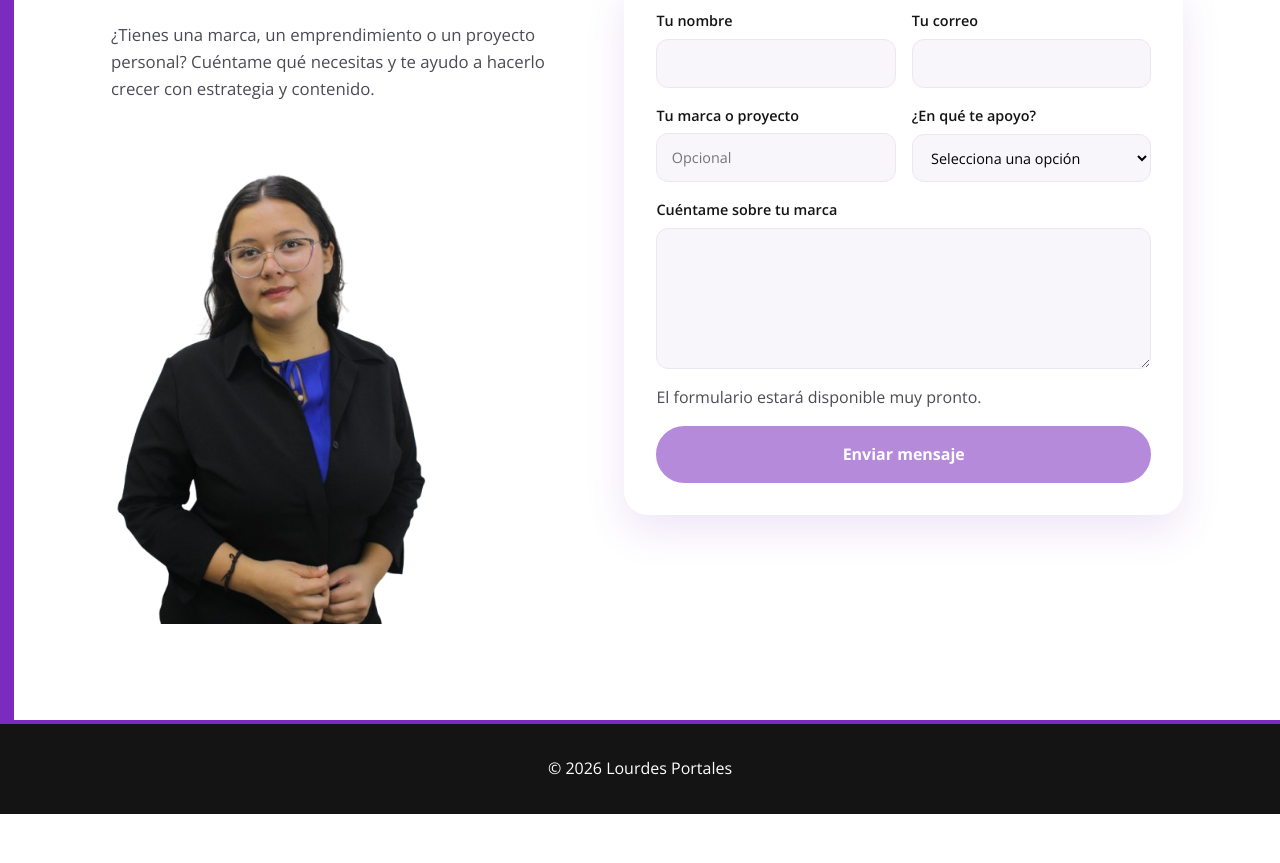
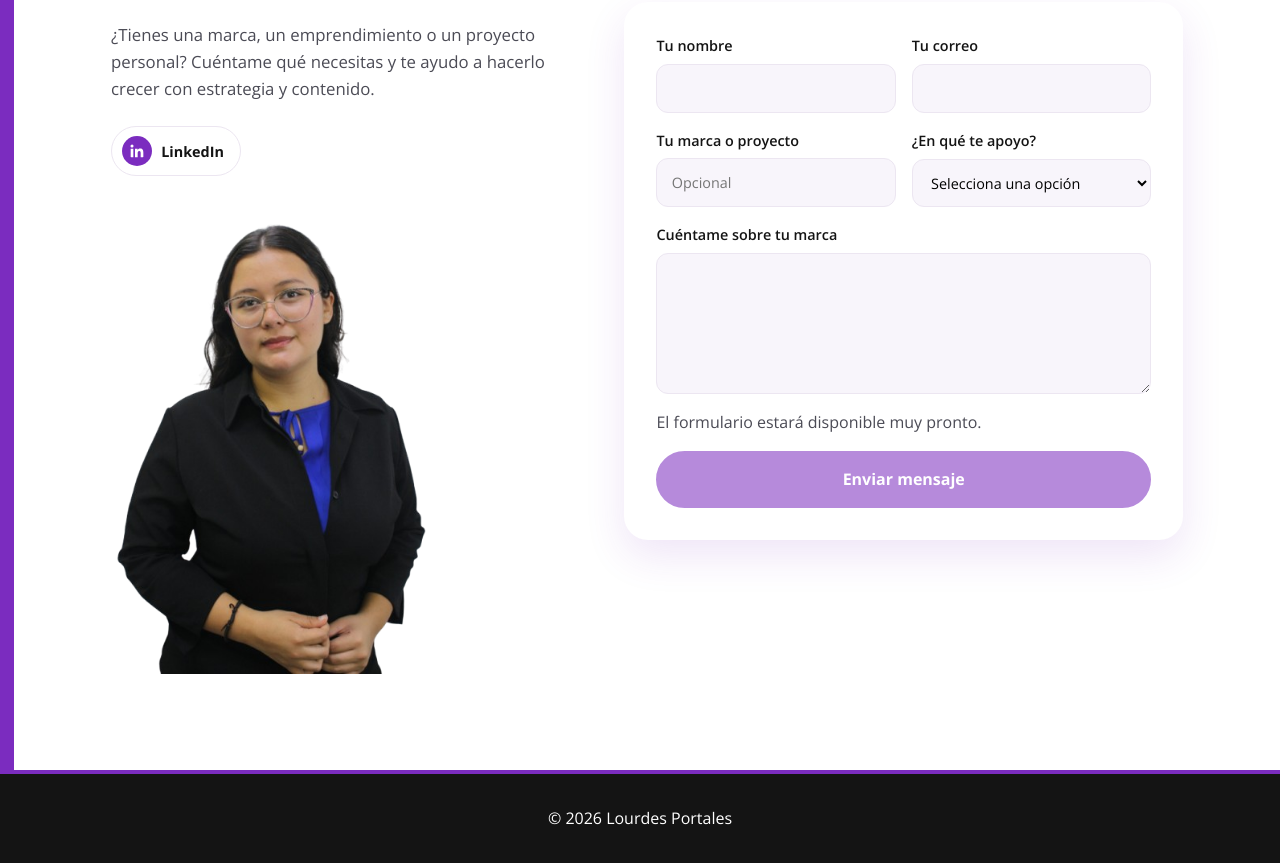
Before and after one commit to VReyna7/portafolio_lou, an Angular app: page / in a window 1280 px wide. Shown: the part 2893-3756 px from the top of the page. Before the commit the page ends 3707 px from the top, so only its background shows below. Built offline with nearby package versions, Linux system fonts and the light colour scheme; a web font is replaced by a local one.

Commit message:
Redes sociales en contacto: LinkedIn y correo

```diff
--- a/public/content/site.json
+++ b/public/content/site.json
@@ -126,6 +126,7 @@
     "description": "¿Tienes una marca, un emprendimiento o un proyecto personal? Cuéntame qué necesitas y te ayudo a hacerlo crecer con estrategia y contenido.",
     "photo": "profile/lourdes-contacto.png",
     "email": "",
+    "linkedin": "https://www.linkedin.com/in/lourdes-portales-1053422ab",
     "whatsapp": "",
     "web3formsKey": "",
     "services": ["Estrategia digital", "Contenido audiovisual", "Branding", "Redes sociales", "Otro"]
--- a/src/app/components/contact/contact.css
+++ b/src/app/components/contact/contact.css
@@ -20,9 +20,45 @@
   margin-top: 1.5rem;
 }
 
-.contact__direct a:not(.btn) {
+.contact__social {
+  display: flex;
+  flex-wrap: wrap;
+  gap: 0.75rem;
+  margin: 0;
+  padding: 0;
+  list-style: none;
+}
+
+.contact__social a {
+  display: inline-flex;
+  align-items: center;
+  gap: 0.6rem;
+  padding: 0.55rem 1rem 0.55rem 0.6rem;
+  border: 1px solid var(--line);
+  border-radius: 999px;
   font-weight: 700;
-  color: var(--violet);
+  font-size: 0.9rem;
+  color: var(--ink);
+  text-decoration: none;
+  transition: border-color 0.2s ease, color 0.2s ease;
+}
+
+.contact__social svg {
+  width: 30px;
+  height: 30px;
+  padding: 6px;
+  border-radius: 50%;
+  fill: var(--white);
+  background: var(--violet);
+  transition: background 0.2s ease;
+}
+
+.contact__social a:hover {
+  border-color: var(--ink);
+}
+
+.contact__social a:hover svg {
+  background: var(--ink);
 }
 
 .contact__form,
--- a/src/app/components/contact/contact.html
+++ b/src/app/components/contact/contact.html
@@ -9,8 +9,33 @@
     <p class="section__lead">{{ contact().description }}</p>
 
     <div class="contact__direct">
-      @if (contact().email) {
-        <a [href]="'mailto:' + contact().email">{{ contact().email }}</a>
+      @if (contact().linkedin || contact().email) {
+        <ul class="contact__social">
+          @if (contact().linkedin) {
+            <li>
+              <a [href]="contact().linkedin" target="_blank" rel="noopener" aria-label="LinkedIn de Lourdes Portales">
+                <svg viewBox="0 0 24 24" aria-hidden="true">
+                  <path
+                    d="M20.45 20.45h-3.56v-5.57c0-1.33-.02-3.04-1.85-3.04-1.85 0-2.14 1.45-2.14 2.94v5.67H9.34V9h3.42v1.56h.05c.48-.9 1.64-1.85 3.37-1.85 3.6 0 4.27 2.37 4.27 5.46v6.28zM5.34 7.43a2.06 2.06 0 1 1 0-4.13 2.06 2.06 0 0 1 0 4.13zM7.12 20.45H3.56V9h3.56v11.45z"
+                  />
+                </svg>
+                <span>LinkedIn</span>
+              </a>
+            </li>
+          }
+          @if (contact().email) {
+            <li>
+              <a [href]="'mailto:' + contact().email" aria-label="Enviar correo a Lourdes Portales">
+                <svg viewBox="0 0 24 24" aria-hidden="true">
+                  <path
+                    d="M3 5h18a1 1 0 0 1 1 1v12a1 1 0 0 1-1 1H3a1 1 0 0 1-1-1V6a1 1 0 0 1 1-1zm1 2.3V17h16V7.3l-8 5.6-8-5.6zM5.6 7l6.4 4.5L18.4 7H5.6z"
+                  />
+                </svg>
+                <span>{{ contact().email }}</span>
+              </a>
+            </li>
+          }
+        </ul>
       }
       @if (whatsappUrl()) {
         <a class="btn btn--ghost" [href]="whatsappUrl()" target="_blank" rel="noopener">
--- a/src/app/models/site-content.ts
+++ b/src/app/models/site-content.ts
@@ -54,6 +54,8 @@ export interface ContactSection {
   description: string;
   photo: string;
   email: string;
+  /** Public profile URL; empty hides the link. */
+  linkedin: string;
   whatsapp: string;
   web3formsKey: string;
   services: string[];
```
Also changed, not shown: context/portafolio/feats/sitio-portafolio.md (+2 -1 lines).
